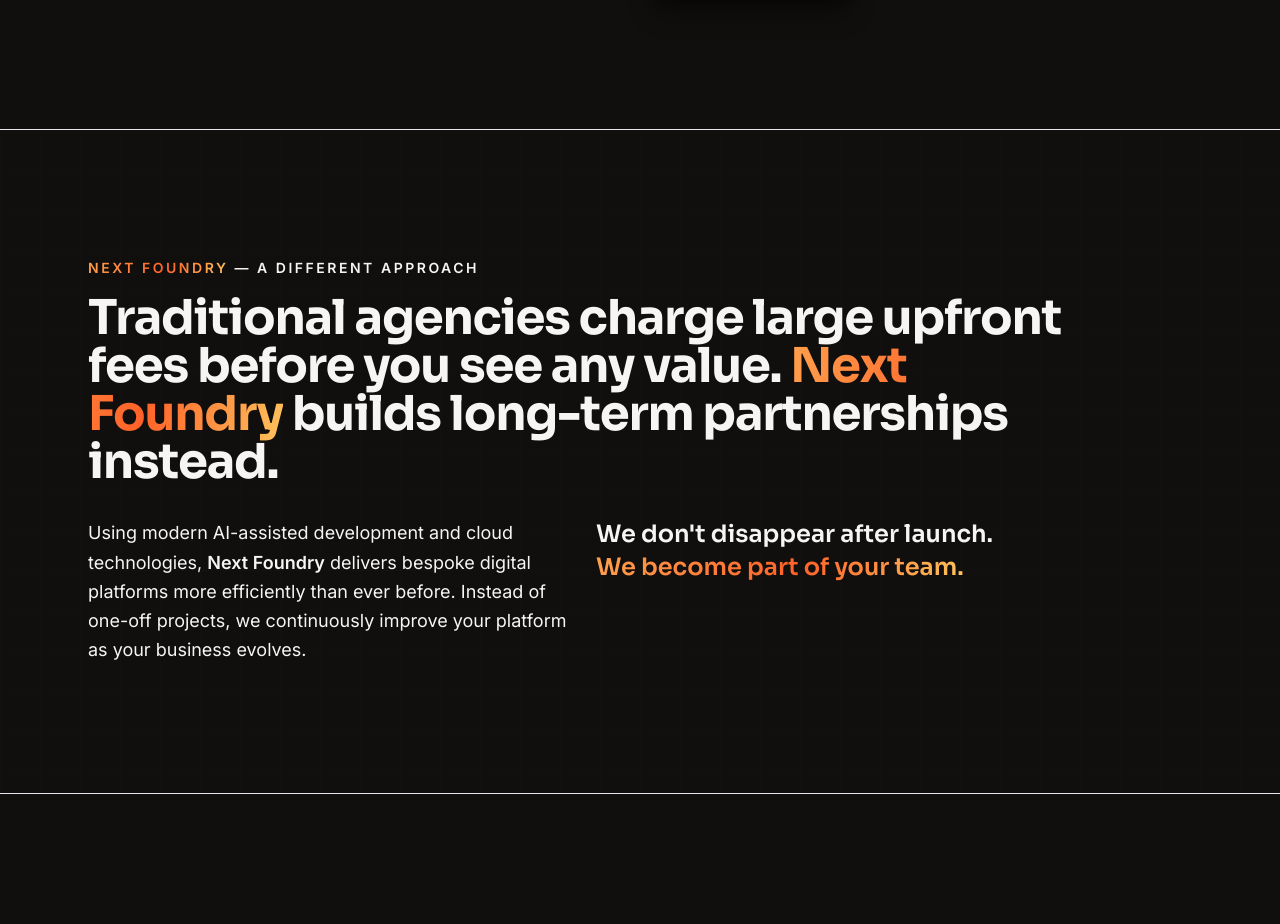
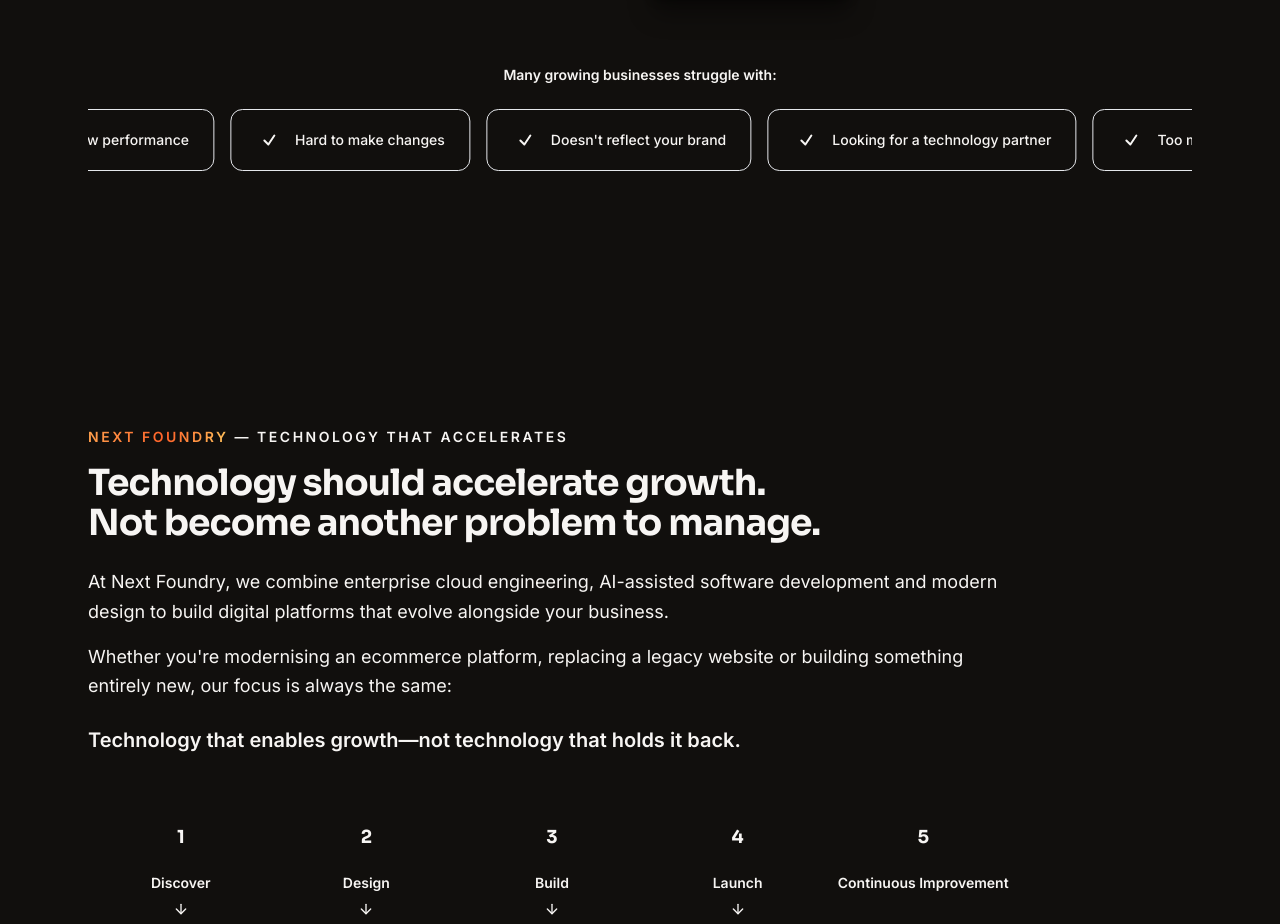
Before and after one commit to Orky63/NextFoundry, a React (Vite) app in the folder apps/web/: page / in a window 1280 px wide. Shown: the part 2043-2967 px from the top of the page. Built offline with nearby package versions, Linux system fonts and the light colour scheme.

Commit message:
Changes to section 2

```diff
--- a/apps/web/src/pages/HomePage.jsx
+++ b/apps/web/src/pages/HomePage.jsx
@@ -1,7 +1,7 @@
 import React, { useState, useRef, useEffect } from 'react';
 import { motion, useScroll, useTransform } from 'framer-motion';
 import {
-  ArrowRight, ArrowUpRight, Menu, X, Cloud, Gauge, Search, ShieldCheck,
+  ArrowRight, ArrowUpRight, ArrowDown, Menu, X, Cloud, Gauge, Search, ShieldCheck,
   ShoppingBag, MoveRight, Sparkles, LifeBuoy, Layers, Flame, Quote,
 } from 'lucide-react';
 import Logo from '@/components/Logo';
@@ -316,6 +316,109 @@ How We Work
             </div>
           </motion.div>
         </div>
+
+        <motion.div
+          variants={fadeUp}
+          initial="hidden"
+          whileInView="show"
+          viewport={{ once: true, amount: 0.3 }}
+          className="relative mt-16 overflow-hidden"
+        >
+          <div className="mb-6 text-center">
+            <p className="text-sm font-semibold text-muted-foreground">
+              Many growing businesses struggle with:
+            </p>
+          </div>
+          <motion.div
+            className="flex gap-4"
+            animate={{ x: [0, -900] }}
+            transition={{ duration: 20, repeat: Infinity, ease: 'linear' }}
+          >
+            {[
+              'Too many plugins',
+              'Slow performance',
+              'Hard to make changes',
+              "Doesn't reflect your brand",
+              'Looking for a technology partner',
+              'Too many plugins',
+              'Slow performance',
+              'Hard to make changes',
+              "Doesn't reflect your brand",
+              'Looking for a technology partner',
+            ].map((label, i) => (
+              <div
+                key={i}
+                className="flex shrink-0 items-center gap-3 rounded-xl border border-border bg-card px-6 py-4"
+              >
+                <span className="flex h-7 w-7 items-center justify-center rounded-full bg-primary/20">
+                  <svg className="h-4 w-4 text-primary" fill="none" viewBox="0 0 24 24" stroke="currentColor" strokeWidth={3}>
+                    <path strokeLinecap="round" strokeLinejoin="round" d="M4.5 12.75l6 6 9-13.5" />
+                  </svg>
+                </span>
+                <span className="whitespace-nowrap text-sm font-medium text-foreground">{label}</span>
+              </div>
+            ))}
+          </motion.div>
+          <div className="pointer-events-none absolute inset-y-0 left-0 w-20 bg-gradient-to-r from-background to-transparent" />
+          <div className="pointer-events-none absolute inset-y-0 right-0 w-20 bg-gradient-to-l from-background to-transparent" />
+        </motion.div>
+      </Section>
+
+      {/* Technology enables growth */}
+      <Section className="py-24 md:py-32">
+        <motion.div
+          variants={fadeUp}
+          initial="hidden"
+          whileInView="show"
+          viewport={{ once: true, amount: 0.4 }}
+          className="max-w-[58rem]"
+        >
+          <p className="mb-4 text-sm font-semibold uppercase tracking-[0.18em] text-primary">
+            <span className="ember-text font-bold">Next Foundry</span> — Technology that accelerates
+          </p>
+          <h2 className="font-display text-3xl font-bold leading-tight tracking-tight md:text-4xl">
+            Technology should accelerate growth.<br />
+            <span className="text-muted-foreground">Not become another problem to manage.</span>
+          </h2>
+          <div className="mt-6 space-y-4 text-lg leading-relaxed text-muted-foreground">
+            <p>
+              At Next Foundry, we combine enterprise cloud engineering, AI-assisted software development and modern design to build digital platforms that evolve alongside your business.
+            </p>
+            <p>
+              Whether you're modernising an ecommerce platform, replacing a legacy website or building something entirely new, our focus is always the same:
+            </p>
+          </div>
+          <p className="mt-6 text-xl font-semibold leading-relaxed text-foreground">
+            Technology that enables growth—not technology that holds it back.
+          </p>
+
+          <div className="mt-14 grid grid-cols-5 gap-0">
+            {[
+              { step: 'Discover', delay: 0 },
+              { step: 'Design', delay: 0.15 },
+              { step: 'Build', delay: 0.3 },
+              { step: 'Launch', delay: 0.45 },
+              { step: 'Continuous Improvement', delay: 0.6 },
+            ].map((item, i) => (
+              <motion.div
+                key={item.step}
+                initial={{ opacity: 0, y: 20 }}
+                whileInView={{ opacity: 1, y: 0 }}
+                viewport={{ once: true }}
+                transition={{ delay: item.delay, duration: 0.5, ease: 'easeOut' }}
+                className="flex flex-col items-center text-center"
+              >
+                <div className="flex h-12 w-12 items-center justify-center rounded-full bg-primary/20">
+                  <span className="font-display text-lg font-bold text-primary">{i + 1}</span>
+                </div>
+                <p className="mt-3 text-sm font-semibold text-foreground">{item.step}</p>
+                {i < 4 && (
+                  <ArrowDown className="mt-2 h-4 w-4 text-primary/60" />
+                )}
+              </motion.div>
+            ))}
+          </div>
+        </motion.div>
       </Section>
 
       {/* A different approach */}
@@ -527,49 +630,6 @@ How We Work
         </motion.div>
       </Section>
 
-      {/* Pain Points Carousel */}
-      <Section className="overflow-hidden py-20 md:py-28">
-        <div className="mb-12 text-center">
-          <p className="font-display text-2xl font-bold tracking-tight text-foreground md:text-3xl">
-            Many growing businesses struggle with:
-          </p>
-        </div>
-        <div className="relative">
-          <motion.div
-            className="flex gap-4"
-            animate={{ x: [0, -900] }}
-            transition={{ duration: 20, repeat: Infinity, ease: 'linear' }}
-          >
-            {[
-              { label: 'Too many plugins' },
-              { label: 'Slow performance' },
-              { label: 'Hard to make changes' },
-              { label: 'Doesn\'t reflect your brand' },
-              { label: 'Looking for a technology partner' },
-              { label: 'Too many plugins' },
-              { label: 'Slow performance' },
-              { label: 'Hard to make changes' },
-              { label: 'Doesn\'t reflect your brand' },
-              { label: 'Looking for a technology partner' },
-            ].map((item, i) => (
-              <div
-                key={i}
-                className="flex shrink-0 items-center gap-3 rounded-xl border border-border bg-card px-6 py-4"
-              >
-                <span className="flex h-7 w-7 items-center justify-center rounded-full bg-primary/20">
-                  <svg className="h-4 w-4 text-primary" fill="none" viewBox="0 0 24 24" stroke="currentColor" strokeWidth={3}>
-                    <path strokeLinecap="round" strokeLinejoin="round" d="M4.5 12.75l6 6 9-13.5" />
-                  </svg>
-                </span>
-                <span className="whitespace-nowrap text-sm font-medium text-foreground">{item.label}</span>
-              </div>
-            ))}
-          </motion.div>
-          <div className="pointer-events-none absolute inset-y-0 left-0 w-20 bg-gradient-to-r from-background to-transparent" />
-          <div className="pointer-events-none absolute inset-y-0 right-0 w-20 bg-gradient-to-l from-background to-transparent" />
-        </div>
-      </Section>
-
       {/* Footer */}
       <footer className="border-t border-border/60">
         <Section className="flex flex-col items-start justify-between gap-6 py-10 md:flex-row md:items-center">
```
